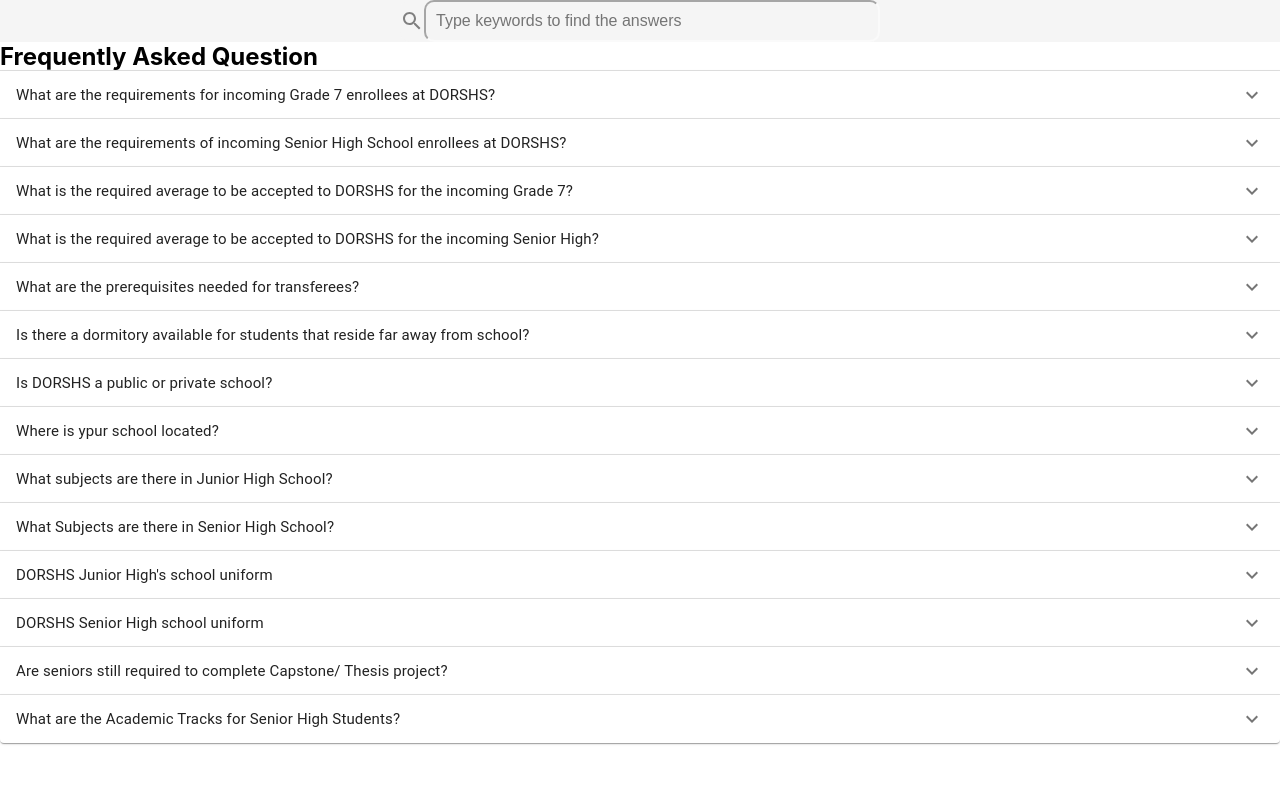
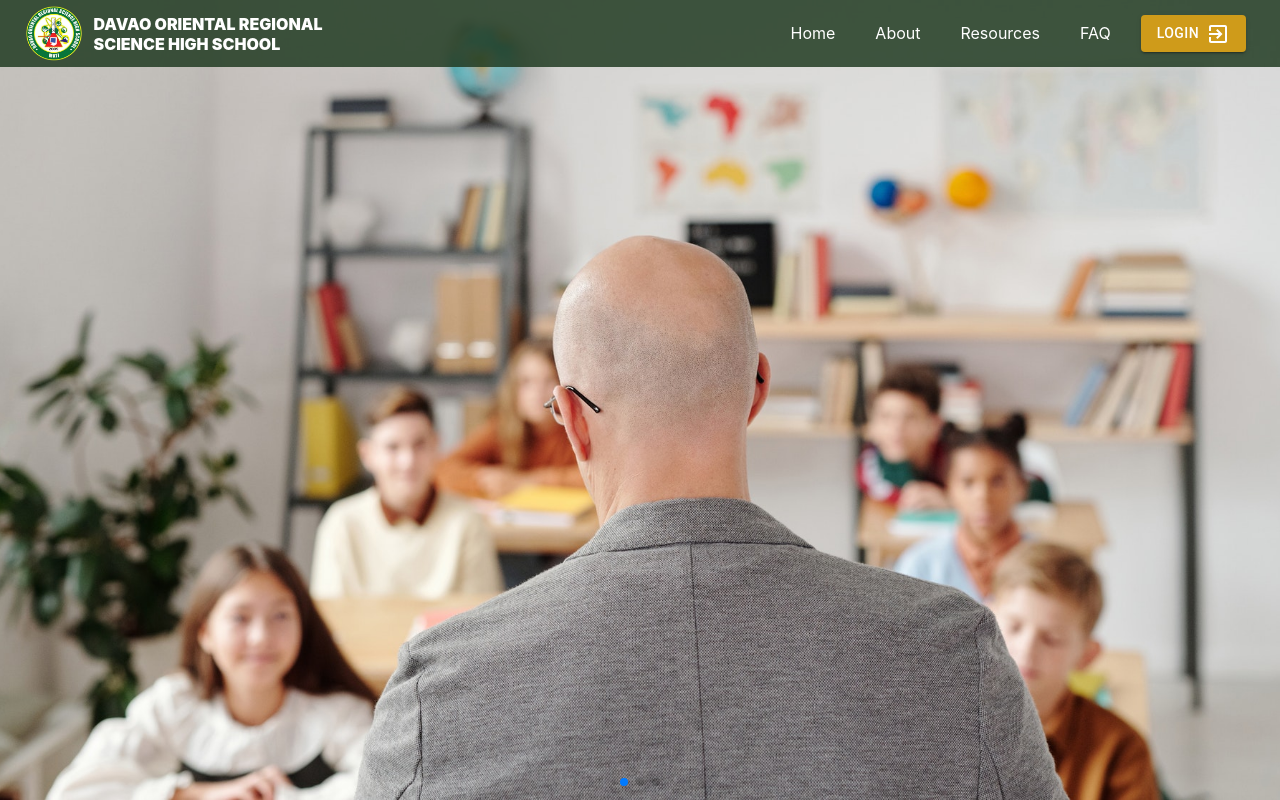
Before and after one commit to nonsense00027/dorshs, a React (Create React App) app: page / in a window 1280 px wide. Built offline with nearby package versions, Linux system fonts and the light colour scheme.

Commit message:
edited teachers header

```diff
--- a/src/App.js
+++ b/src/App.js
@@ -10,7 +10,7 @@
 import Student from "./pages/Student/Student";
 import Teacher from "./pages/Teacher/Teacher";
 import { AdminProvider } from "./context/AdminContext";
-import FAQ from './pages/Landing/FAQ';
+import FAQ from "./pages/Landing/FAQ";
 
 function App() {
   return (
@@ -37,8 +37,11 @@
           <Route path="/login">
             <Login />
           </Route>
+          <Route path="/faq">
+            <FAQ />
+          </Route>
           <Route path="/">
-            <FAQ />
+            <Landing />
           </Route>
         </Switch>
       </Router>
--- a/src/pages/Landing/Landing.css
+++ b/src/pages/Landing/Landing.css
@@ -115,36 +115,3 @@
   background: transparent !important;
   color: #fff !important;
 }
-
-/* FAQ */
-
-.searchDesign {
-  background-color: whitesmoke;
-}
-
-.search {
-    display: flex;
-    flex: 0.7;
-    align-items: center;
-    background-color: whitesmoke;
-    border-radius: 10px;
-    margin-left: 400px;
-    margin-right: 400px;
-}
-
-.search > .MuiSvgIcon-root {
-  color: grey;
-}
-
-.search > input {
-  border-radius: 10px;
-  border-color: #fafafa;
-  width: 100%;
-  padding: 10px;
-  font-size: medium;
-  background-color: transparent;
-}
-
-/* .container {
-  background-color: red;
-} */
--- a/src/pages/Teacher/Header.js
+++ b/src/pages/Teacher/Header.js
@@ -23,14 +23,14 @@
 function Header({ activeSy }) {
   const classes = useStyles();
   return (
-    <div className="header">
-      <div className="header__left">
+    <div className="teacher__header">
+      {/* <div className="header__left">
         <img src={logo} alt="" />
         <h3>
           Davao Oriental Regional <br />
           Science High School
         </h3>
-      </div>
+      </div> */}
       <div className="header__right">
         {/* <Avatar className={classes.large} src="nonsense" alt="nonsense" /> */}
         <h3>
--- a/src/pages/Teacher/Teacher.css
+++ b/src/pages/Teacher/Teacher.css
@@ -1,3 +1,15 @@
+.teacher {
+  position: relative;
+}
+
+.teacher__header {
+  position: fixed;
+  left: 0;
+  top: 0;
+  width: 100%;
+  height: 100px;
+}
+
 .teacher__content {
   padding-left: 250px;
   padding-top: 100px;
--- a/src/pages/Teacher/Teacher.js
+++ b/src/pages/Teacher/Teacher.js
@@ -155,7 +155,7 @@
   }
 
   return (
-    <div>
+    <div className="teacher">
       <Sidebar activeTab={activeTab} handleTabChange={handleTabChange} />
       <Header
         schoolyears={schoolyears}
```
Also changed, not shown: 1 other file (tests, documents, lock files or other folders).
